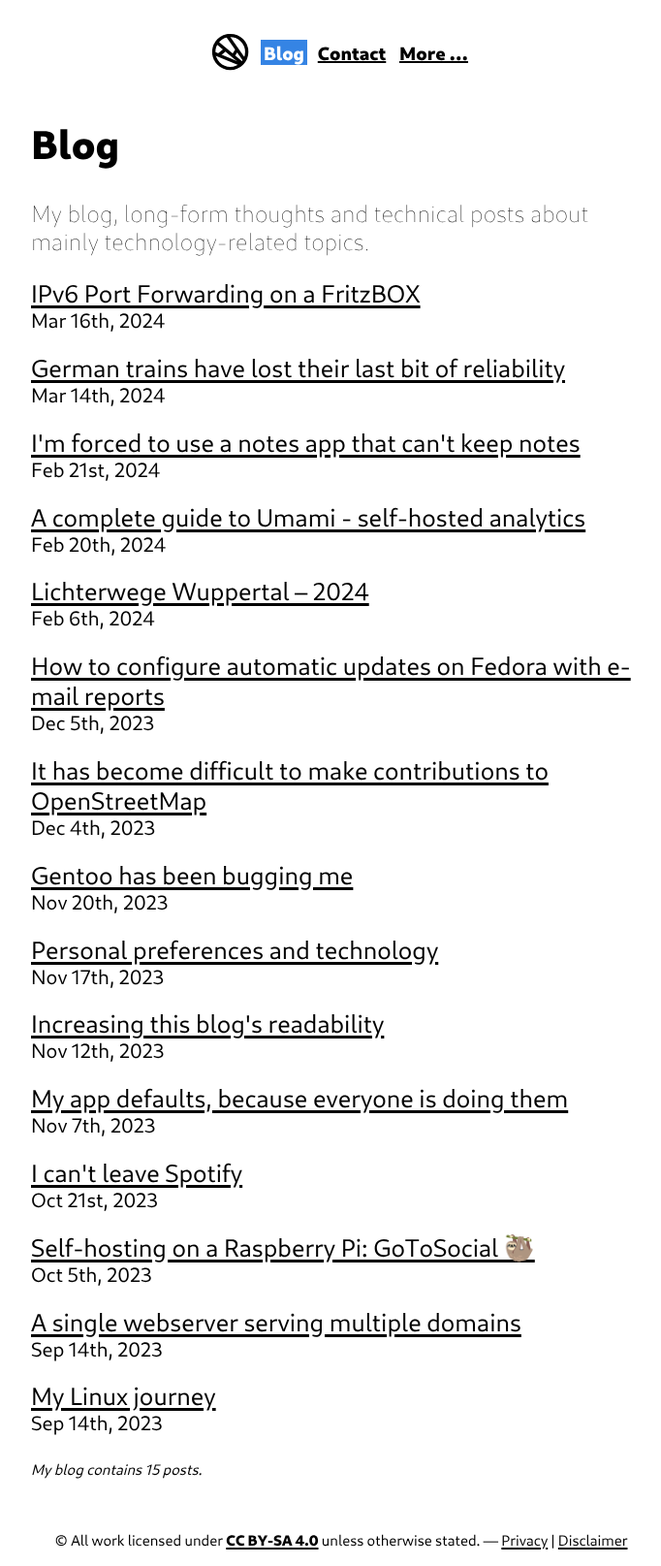
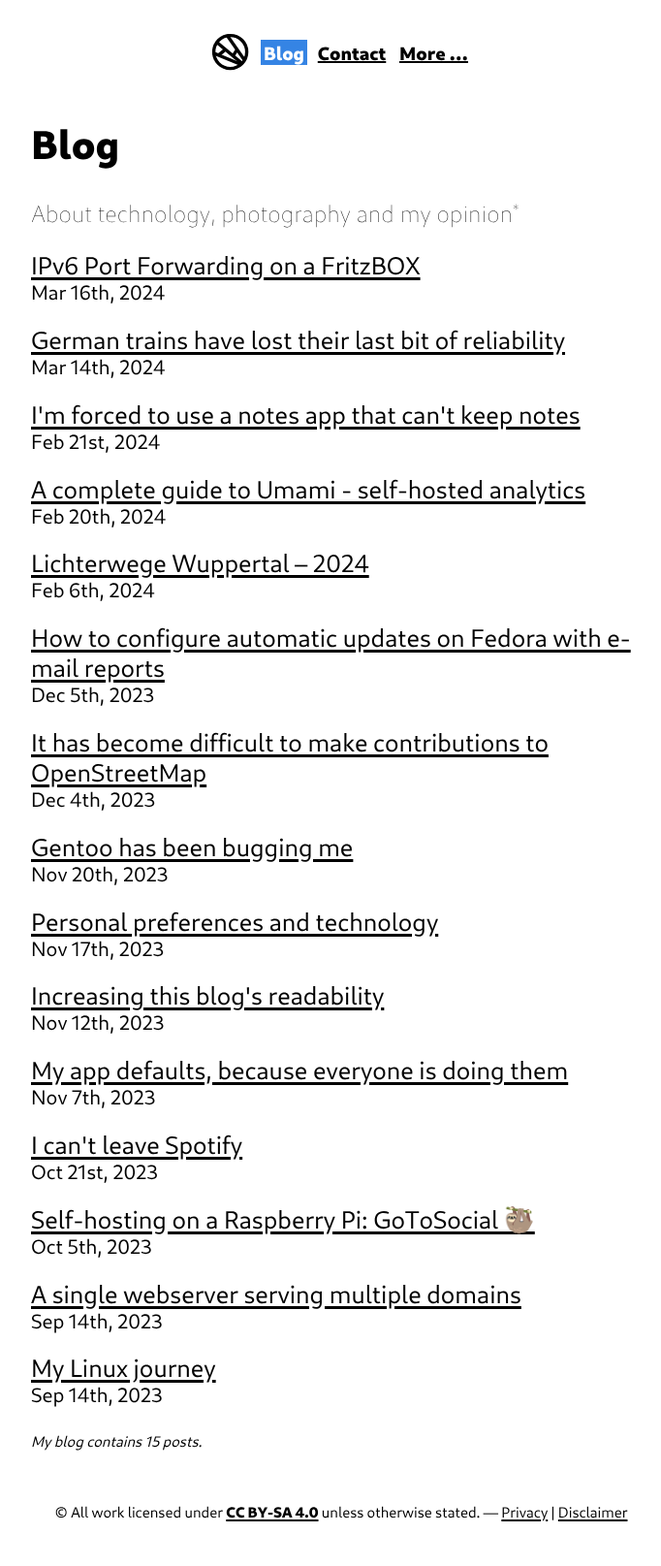
Before and after one commit to konstantintutsch/website, a Jekyll site: the page built from blog.html, in a window 1280 px wide. Shown: the whole page at 97% size, without its empty margins (288-970 px from the left). Built offline with Jekyll 4.4.1, drawn with Linux system fonts in a browser that asks for light colours; after the commit the page ends 1586 px from its top, so only the background shows below that.

Commit message:
Update blog description

```diff
--- a/blog.html
+++ b/blog.html
@@ -1,7 +1,7 @@
 ---
 layout: page
 title: Blog
-description: My blog, long-form thoughts and technical posts about mainly technology-related topics.
+description: About technology, photography and my opinion<sup><a href="/disclaimer/#opinions">*</a></sup>
 ---
 
 {% assign counter = 0 %}
--- a/index.html
+++ b/index.html
@@ -18,8 +18,6 @@ description: Welcome to Konstantin Tutsch's website. Discover lots of informatio
 
 {% include heading.html level=3 text="Recent posts" %}
 
-<p class="description">For those interested in my blog …</p>
-
 {% for post in site.posts limit:site.newest %}
     {% include preview.html post=post %}
 {% endfor %}
```
